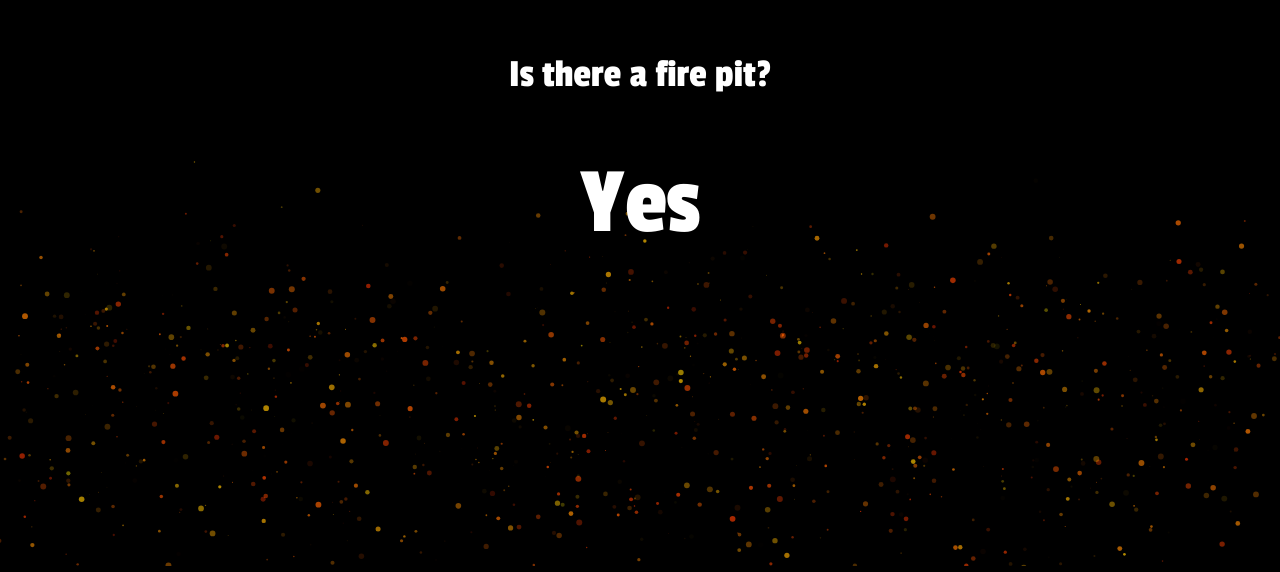
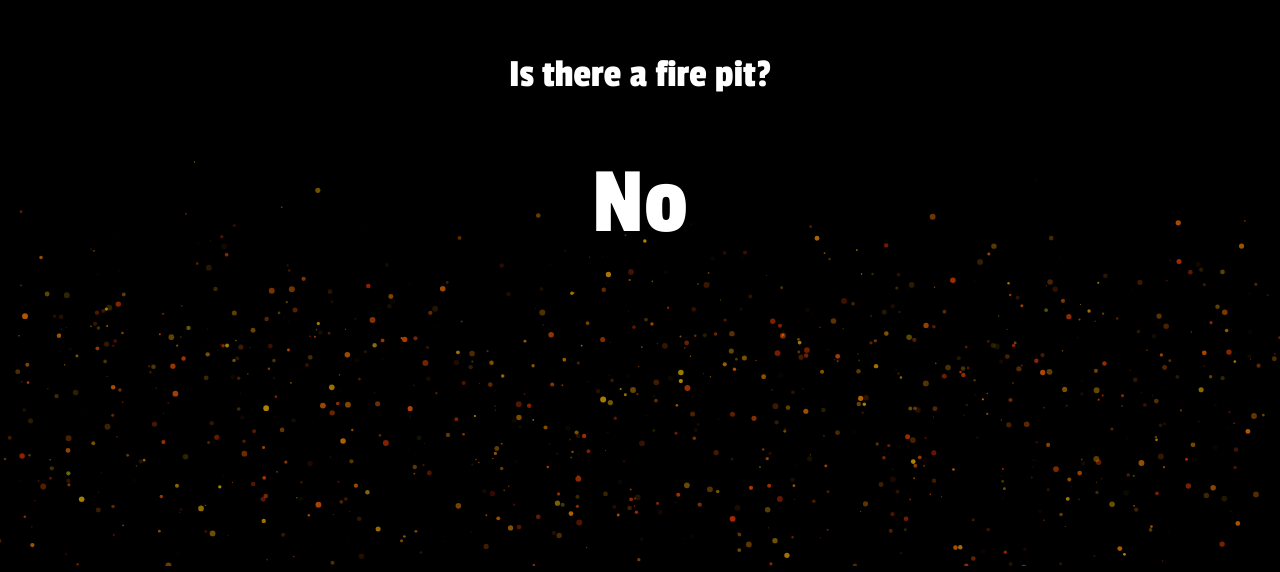
Before and after one commit to kellygrape/firepit, a plain HTML site: page index.html in a window 1280 px wide. Shown: the part 234-806 px from the top of the page. Drawn offline with nearby package versions, Linux system fonts and the light colour scheme; animation ran at ten frames a second.

Commit message:
Update index.html

```diff
--- a/index.html
+++ b/index.html
@@ -12,7 +12,7 @@
   <body>
     <header>
     <h1 class="fire-pit">Is there a fire pit?</h1>
-    <h2 class="fire-pit">Yes</h2>
+    <h2 class="fire-pit">No</h2>
   </header>
     <script src="//cdnjs.cloudflare.com/ajax/libs/jquery/2.1.3/jquery.min.js"></script>
     <script>
```
